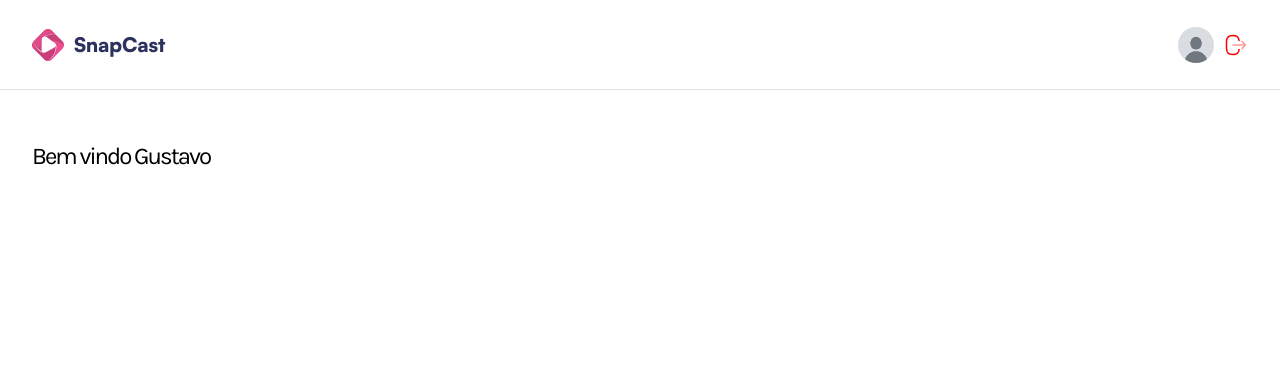
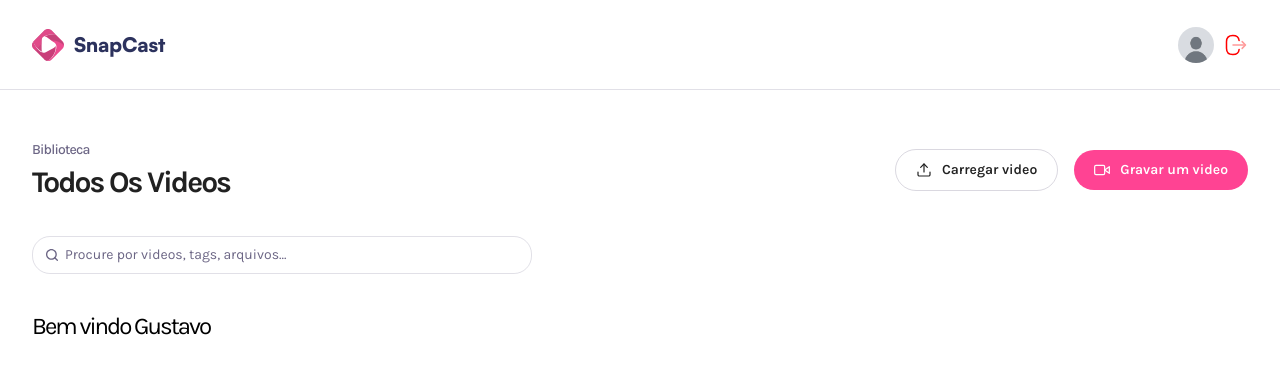
Before and after one commit to Gusthgomes/SnapCast, a Next.js app: page / in a window 1280 px wide. Shown: the top 374 px of the page. Built offline with nearby package versions, Linux system fonts and the light colour scheme.

Commit message:
feat: create Header component

```diff
--- a/app/(root)/page.tsx
+++ b/app/(root)/page.tsx
@@ -1,8 +1,10 @@
 import React from "react";
+import Header from "@/components/Header";
 
 const Page = () => {
   return (
     <main className="wrapper page">
+      <Header title="Todos os videos" subHeader="Biblioteca" />
       <h1 className="text-2xl font-karla">Bem vindo Gustavo</h1>
     </main>
   );
--- /dev/null
+++ b/components/Header.tsx
@@ -0,0 +1,66 @@
+import { ICONS } from "@/constants";
+import Image from "next/image";
+import Link from "next/link";
+import React from "react";
+
+const Header = ({ subHeader, title, userImg }: SharedHeaderProps) => {
+  return (
+    <header className="header">
+      <section className="header-container">
+        <div className="details">
+          {userImg && (
+            <Image
+              src={userImg || "/assets/images/dummy.jpg"}
+              alt="user"
+              width={66}
+              height={66}
+              className="rounded-full"
+            />
+          )}
+
+          <article>
+            <p>{subHeader}</p>
+            <h1>{title}</h1>
+          </article>
+        </div>
+
+        <aside>
+          <Link href="/upload">
+            <Image
+              src="/assets/icons/upload.svg"
+              alt="upload"
+              width={16}
+              height={16}
+            />
+            <span>Carregar video</span>
+          </Link>
+
+          <div className="record">
+            <button className="primary-btn">
+              <Image src={ICONS.record} alt="record" width={16} height={16} />
+              <span>Gravar um video</span>
+            </button>
+          </div>
+        </aside>
+      </section>
+
+      <section className="search-filter">
+        <div className="search">
+          <input
+            type="text"
+            placeholder="Procure por videos, tags, arquivos..."
+          />
+
+          <Image
+            src="/assets/icons/search.svg"
+            alt="search"
+            width={16}
+            height={16}
+          />
+        </div>
+      </section>
+    </header>
+  );
+};
+
+export default Header;
```
